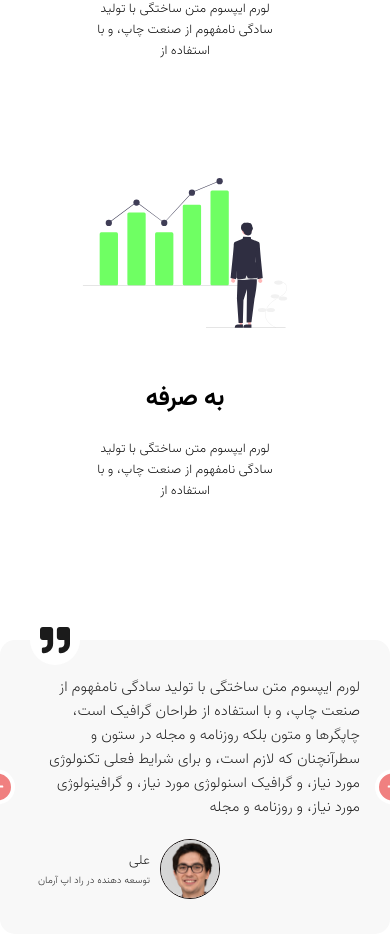
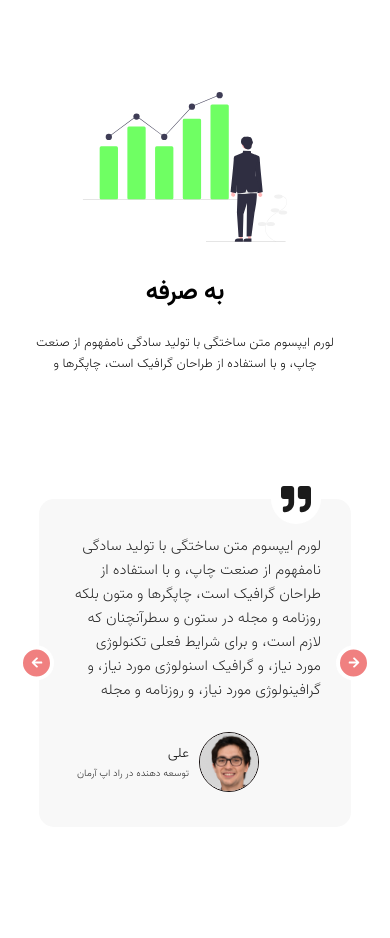
Before and after one commit to reza-sadeghzadeh/Amnito, a React (Create React App) app: page / in a window 390 px wide. Shown: the part 2920-3858 px from the top of the page. After the commit the page ends 3802 px from the top, so only its background shows below. Built offline with nearby package versions, Linux system fonts and the light colour scheme.

Commit message:
Small changes in responsiveness and styles.

```diff
--- a/src/App.css
+++ b/src/App.css
@@ -14,9 +14,9 @@
   margin: 0;
   font-family: vazir;
   font-weight: bold;
-  scrollbar-width: thin;
+  /* scrollbar-width: thin;
   scrollbar-color: #1b1b1b;
-  scrollbar-gutter: #1b1b1b;
+  scrollbar-gutter: #1b1b1b; */
   /* overflow-x: hidden; */
 }
 
@@ -24,17 +24,16 @@
   background-color: #1b1b1b;
   color: #fff;
 }
-*::-webkit-scrollbar-track {
+/* *::-webkit-scrollbar-track {
   width: 20px;
 }
 *::-webkit-scrollbar-thumb {
   width: 1px;
   background-color: #cecece;
   border-radius: 5px;
-}
+}*/
 *::-webkit-scrollbar {
-  width: 10px;
-  background-color: #f0f0f0;
+  display: none;
 }
 html {
   font-size: 62.5%;
--- a/src/App.js
+++ b/src/App.js
@@ -1,9 +1,11 @@
 import Nav from "./conponents/navbar/Nav.js";
 import { Switch, Route } from "react-router-dom";
+import { useRef, useEffect } from "react";
 import HomePage from "./conponents/path/home.js";
 import Item from "./conponents/items/Item";
 import TwoSide from "./conponents/twoSide/TwoSide";
 import Testimonial from "./conponents/Testimonial/Testimonial";
+import Scrollbar from "smooth-scrollbar";
 
 function App() {
   return (
--- a/src/conponents/Testimonial/Testimonial.js
+++ b/src/conponents/Testimonial/Testimonial.js
@@ -28,11 +28,11 @@ export default function Testimonial() {
           },
         });
       }
-    }, 4000);
+    }, 5000);
     return () => {
       clearTimeout(next);
     };
-  }, [currentTestIndex]);
+  }, []);
 
   const tests = [
     {
@@ -82,7 +82,6 @@ export default function Testimonial() {
       });
     }
   };
-  console.log(currentTestIndex);
 
   return (
     <Div>
@@ -98,7 +97,7 @@ export default function Testimonial() {
   );
 }
 const Div = styled.div`
-  margin: 3rem 0 5rem 0;
+  margin: 2rem 0 5rem 0;
   height: 40vh;
   display: flex;
   justify-content: center;
--- a/src/conponents/Testimonial/components/TestimonialCom.jsx
+++ b/src/conponents/Testimonial/components/TestimonialCom.jsx
@@ -58,7 +58,7 @@ const Div = styled.div`
 
   .holder {
     position: relative;
-    width: clamp(400px, 80%, 650px);
+    width: clamp(300px, 80%, 650px);
     color: #1b1b1b;
     background-color: #f8f8f8;
     border-radius: 15px;
@@ -66,13 +66,20 @@ const Div = styled.div`
     padding: 3.5rem 3rem;
     display: flex;
     justify-content: center;
-    align-items: flex-start;
+    align-items: flex-end;
     flex-direction: column;
 
     h3 {
       font-weight: 100;
       font-size: 1.5rem;
       margin: 0 0 2rem 0;
+    }
+
+    .content {
+      display: flex;
+      justify-content: center;
+      align-items: flex-start;
+      flex-direction: column;
     }
 
     .quote {
@@ -97,12 +104,13 @@ const Div = styled.div`
       justify-content: flex-start;
       align-items: center;
       flex-direction: row-reverse;
+      margin-top: 1rem;
 
       .info__info {
         flex-direction: column;
         font-weight: 100;
         h4 {
-          font-weight: 100;
+          font-weight: 200;
           font-size: 1.4rem;
         }
         p {
--- a/src/conponents/items/components/Items.jsx
+++ b/src/conponents/items/components/Items.jsx
@@ -10,9 +10,7 @@ export default function Items() {
   // const element = [];
   const [element0, view0] = useInView({ threshold: 0.1 });
 
-  console.log(view0);
   if (view0) {
-    console.log("scsc");
     control.start({
       opacity: 1,
       transition: {
@@ -35,19 +33,19 @@ export default function Items() {
       header: "سریع",
       src: `${items}#undraw_Outer_space_drqu`,
       detail:
-        "لورم ایپسوم متن ساختگی با تولید سادگی نامفهوم از صنعت چاپ، و با استفاده از ",
+        "لورم ایپسوم متن ساختگی با تولید سادگی نامفهوم از صنعت چاپ، و با استفاده از طراحان گرافیک است، چاپگرها و ",
     },
     {
       header: "امن",
       src: `${items}#undraw_Security_on_re_e491`,
       detail:
-        "لورم ایپسوم متن ساختگی با تولید سادگی نامفهوم از صنعت چاپ، و با استفاده از ",
+        "لورم ایپسوم متن ساختگی با تولید سادگی نامفهوم از صنعت چاپ، و با استفاده از طراحان گرافیک است، چاپگرها و ",
     },
     {
       header: "به صرفه",
       src: `${items}#undraw_Investing_re_bov7`,
       detail:
-        "لورم ایپسوم متن ساختگی با تولید سادگی نامفهوم از صنعت چاپ، و با استفاده از ",
+        "لورم ایپسوم متن ساختگی با تولید سادگی نامفهوم از صنعت چاپ، و با استفاده از طراحان گرافیک است، چاپگرها و ",
     },
   ];
 
@@ -77,11 +75,12 @@ const Cont = styled(motion.div)`
 
     .card {
       border: 1px solid #c5c5c5;
-      width: clamp(330px, 25%, 350px);
+      width: 300px;
       align-items: flex-end;
 
       P {
         text-align: right;
+        margin: 1rem 2rem 3rem 0;
       }
 
       :hover {
--- a/src/conponents/items/components/card.jsx
+++ b/src/conponents/items/components/card.jsx
@@ -20,18 +20,18 @@ export default function Card({ info }) {
 const Cardd = styled.div`
   background-color: transparent;
   border: none;
-  width: 60vw;
-  height: 400px;
+  width: 80vw;
+  /* height: 400px; */
   display: flex;
   justify-content: flex-start;
   align-items: center;
   flex-direction: column;
   text-align: right;
   border-radius: 10px;
-  margin: 1rem 2rem 3rem 0;
+  margin: 2rem 2rem 7rem 0;
 
   svg {
-    margin: 4rem 0;
+    margin: 2rem 0;
   }
 
   h2 {
@@ -39,7 +39,7 @@ const Cardd = styled.div`
     margin: 1rem 2rem;
   }
   P {
-    margin: 1rem 2rem;
+    margin: 1rem 0rem;
     font-size: 1.3rem;
     font-weight: 100;
     text-align: center;
```
